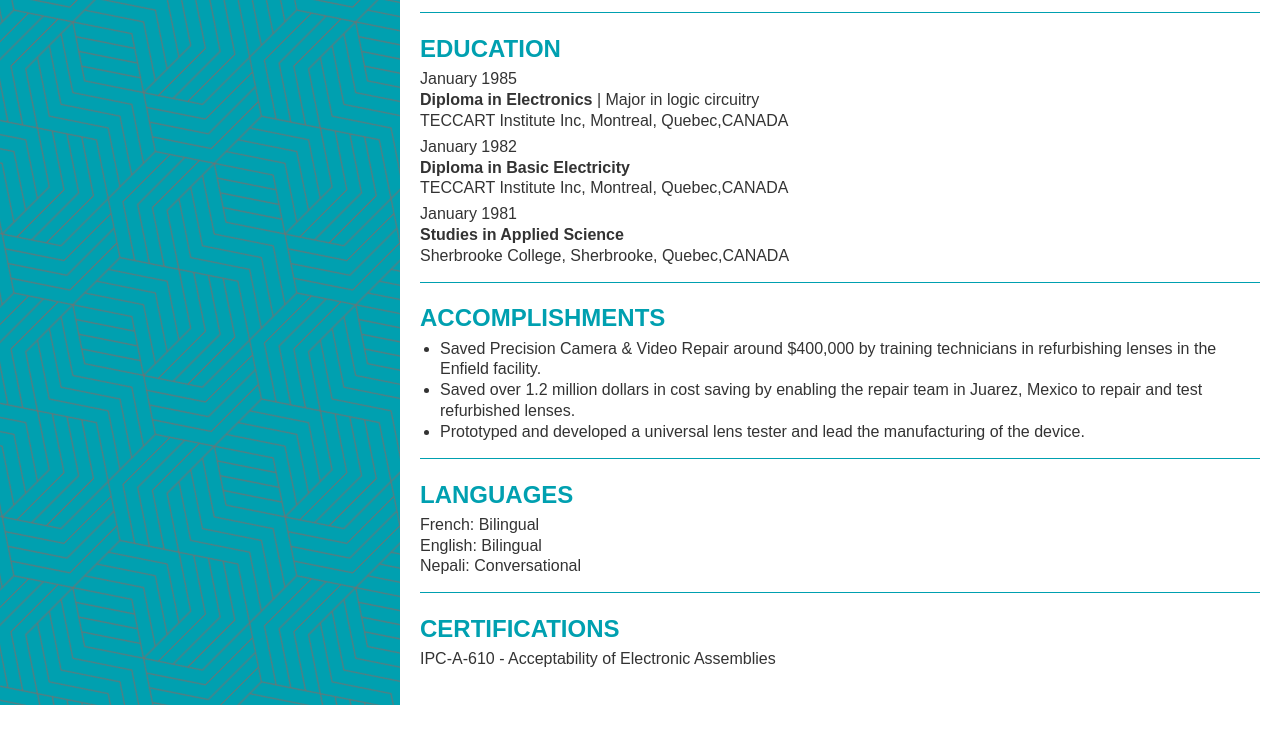
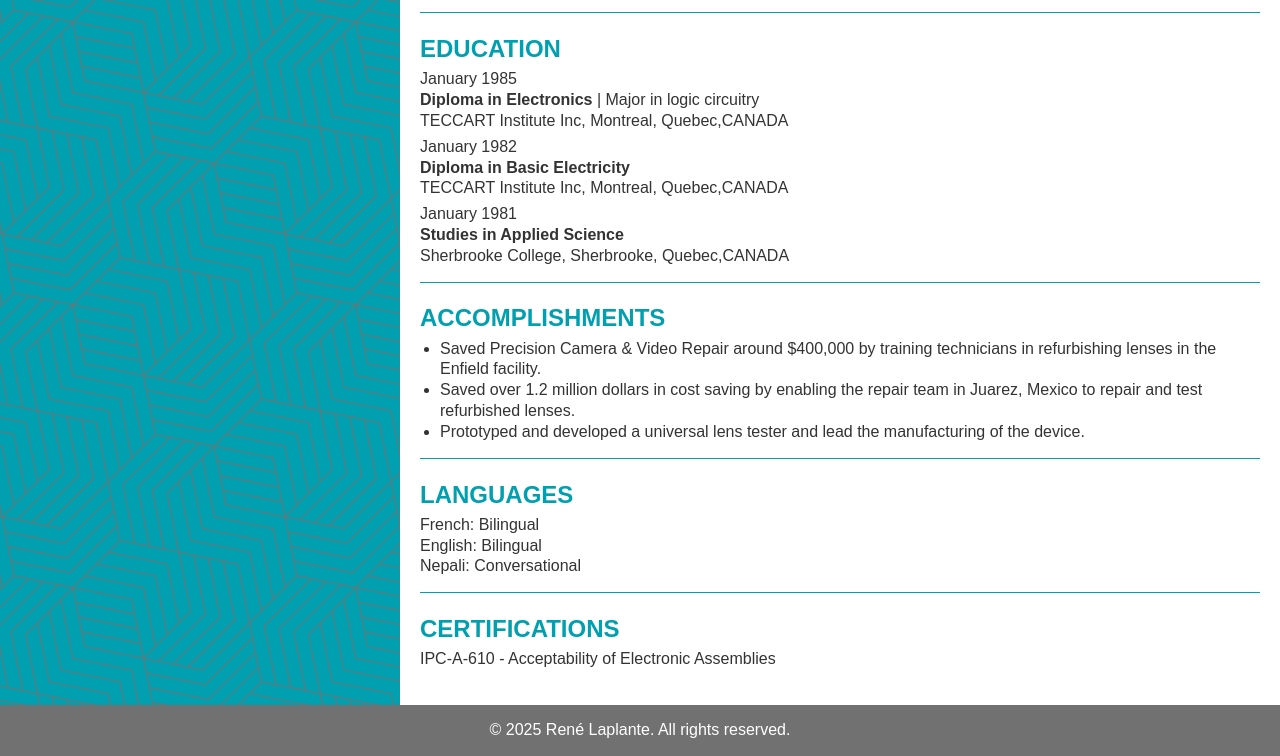
Before and after one commit to renel34/Resume, a plain HTML site: page index.html in a window 1280 px wide. Shown: the part 1592-2348 px from the top of the page. Before the commit the page ends 2297 px from the top, so only its background shows below. Drawn offline with Linux system fonts and the light colour scheme.

Commit message:
Update with a footer

```diff
--- a/index.html
+++ b/index.html
@@ -123,6 +123,16 @@
       .contact-info i {
         width: 20px;
         margin-right: 10px;
+      }
+
+       footer {
+        background-color: #717171;
+        color: white;
+        text-align: center;
+        padding: 10px 0;
+        position: relative;
+        bottom: 0;
+        width: 100%;
       }
 
     </style>
@@ -394,5 +404,14 @@
         </div>
       </div>
     </div>
+        </div>
+  </div>
+
+  <footer>
+  <p>&copy; <span id="currentYear"></span> René Laplante. All rights reserved.</p>
+</footer>
+<script>
+  document.getElementById('currentYear').textContent = new Date().getFullYear();
+</script>
   </body>
 </html>
```
